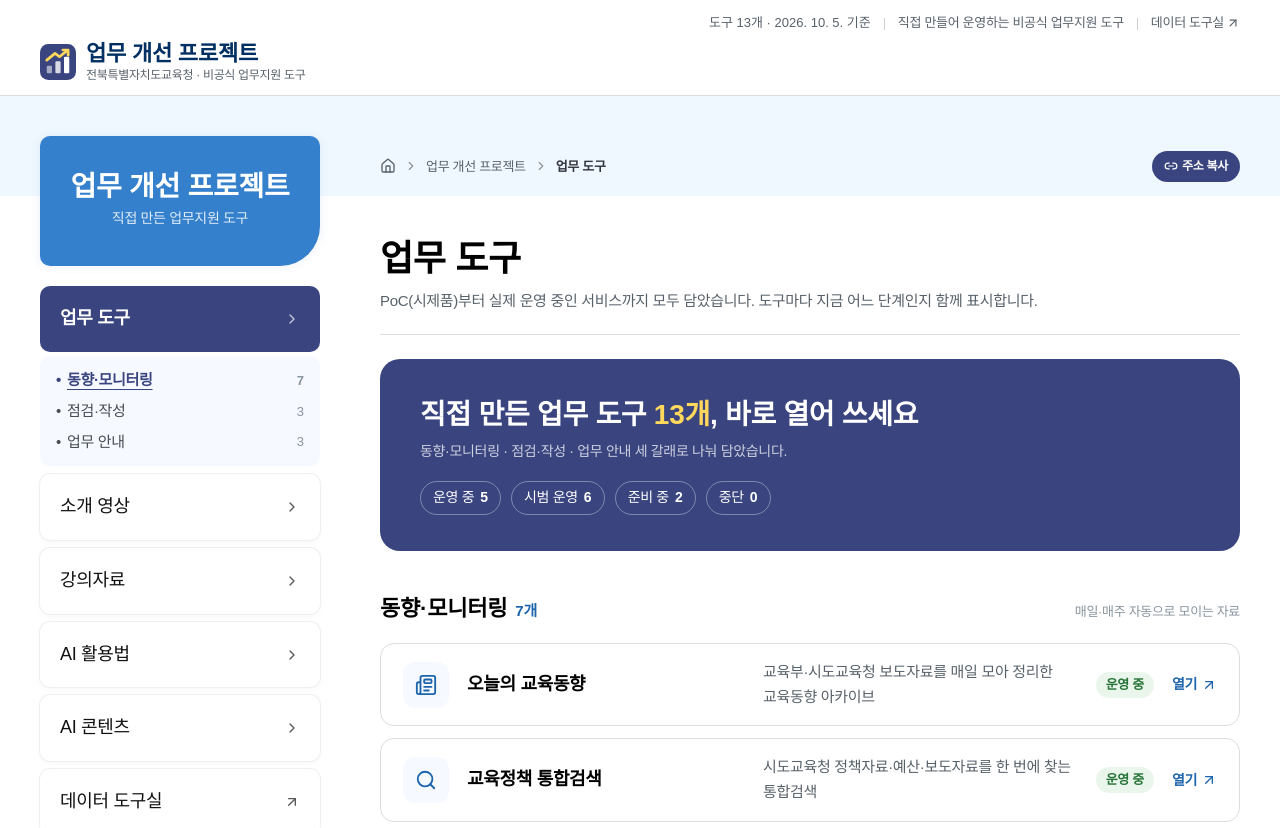
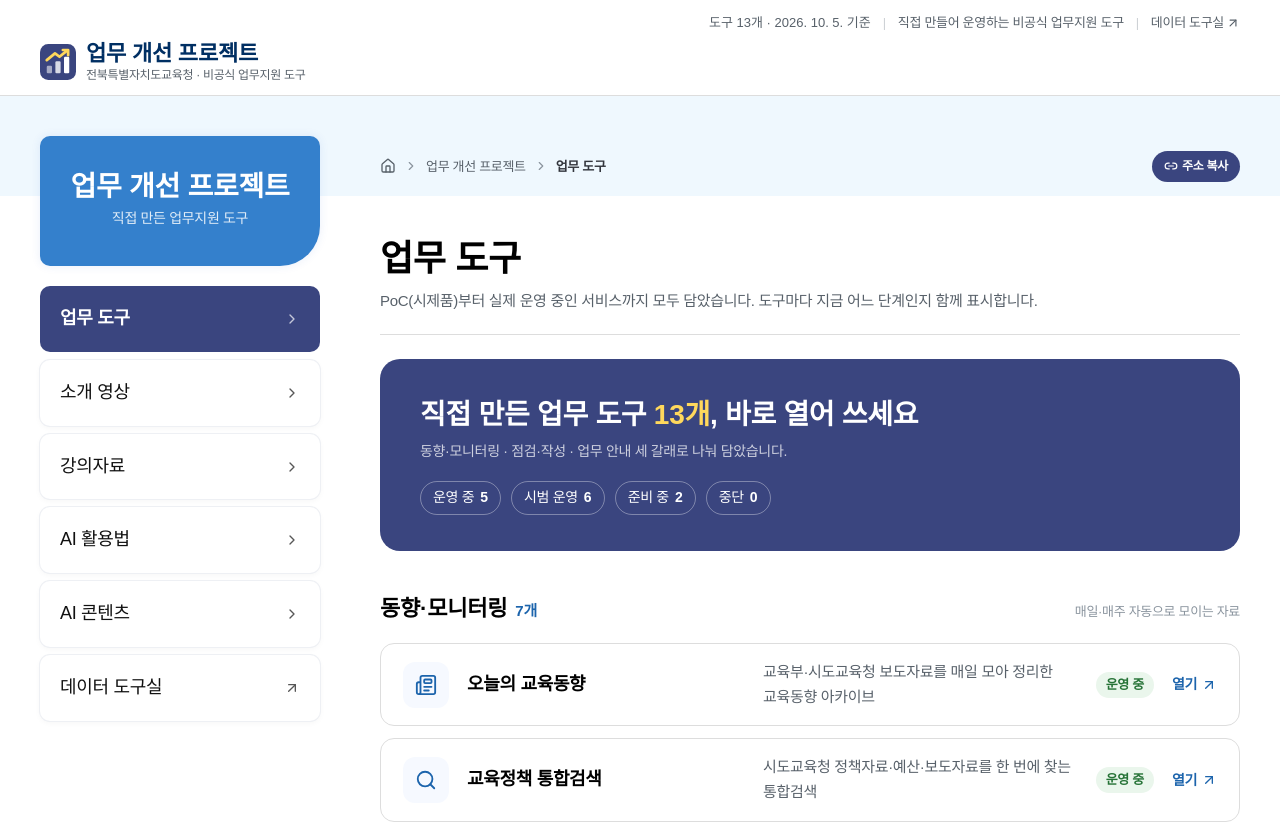
Before and after one commit to kain9012-bit/kain9012-bit.github.io, a React (Vite) app: page / in a window 1280 px wide. Shown: the top 828 px of the page. Built offline with nearby package versions, Linux system fonts and the light colour scheme; a web font is replaced by a local one.

Commit message:
AI 콘텐츠 하위 메뉴를 실제 하위 화면으로, 나머지 하위 메뉴 정리

```diff
--- a/src/App.tsx
+++ b/src/App.tsx
@@ -1,17 +1,15 @@
 import { useEffect, useMemo, useState } from 'react';
 import { Check, ChevronRight, Home, Link2 } from 'lucide-react';
 import catalog from './data/tools.json';
-import videos from './data/videos.json';
-import guides from './data/guides.json';
 import type { Catalog, Tab } from './types';
 import { Header, TABS } from './components/Header';
 import { Footer } from './components/Footer';
 import { TopButton } from './components/TopButton';
 import { ToolRow } from './components/ToolCard';
 import { LectureTab } from './components/LectureTab';
-import { VideoTab, VIDEO_GROUPS } from './components/VideoTab';
+import { VideoTab } from './components/VideoTab';
 import { WEBTOONS } from './components/WebtoonTab';
-import { ContentTab } from './components/ContentTab';
+import { ContentTab, CONTENT_SUBS, type ContentSub } from './components/ContentTab';
 import { GuideTab } from './components/GuideTab';
 import { Lnb, type LnbSub } from './components/Lnb';
 import { SecHead } from './components/Ui';
@@ -33,35 +31,19 @@ const PAGE: Record<Tab, { title: string; desc: string }> = {
   content: { title: 'AI 콘텐츠', desc: 'AI와 함께 만든 업무 웹툰과 게임을 모았습니다.' },
 };
 
-// 주소 끝 #lectures · #videos 로 그 탭을 바로 열 수 있게 한다.
-// 예전 주소 #webtoon · #games 는 AI 콘텐츠의 해당 구획으로 연다
-const OLD: Record<string, string> = { webtoon: 'sec-webtoon', games: 'sec-games' };
+// 주소 끝 #lectures · #videos 로 그 탭을 바로 연다. AI 콘텐츠는 #webtoon · #games 로 하위 화면까지 연다
+const SUBS: string[] = ['webtoon', 'games'];
 const fromHash = (): Tab => {
   const h = window.location.hash.slice(1);
-  if (h in OLD) return 'content';
+  if (SUBS.includes(h)) return 'content';
   return h === 'lectures' || h === 'guides' || h === 'videos' || h === 'content' ? h : 'tools';
 };
+const subFromHash = (): ContentSub => (window.location.hash.slice(1) === 'games' ? 'games' : 'webtoon');
 
-/** 왼쪽 메뉴 활성 항목 아래에 펼칠 하위 목록 */
-const subsOf = (tab: Tab): LnbSub[] => {
-  if (tab === 'tools') return groups.map((g) => ({ id: `sec-${g.id}`, label: g.label, count: g.tools.length }));
-  if (tab === 'videos') {
-    const list = videos as { kind: string }[];
-    return VIDEO_GROUPS.map((g) => ({ id: `sec-videos-${g.id}`, label: g.title, count: list.filter(g.match).length }));
-  }
-  if (tab === 'guides') return [
-    { id: 'sec-guides', label: '안내자료 목록', count: (guides as unknown[]).length },
-    { id: 'sec-guide-help', label: '이용 안내' },
-  ];
-  if (tab === 'content') return [
-    { id: 'sec-webtoon', label: 'AI웹툰', count: WEBTOONS.length },
-    { id: 'sec-games', label: 'AI게임', count: games.length },
-  ];
-  return [
-    { id: 'sec-lectures', label: '강의 목록' },
-    { id: 'sec-lecture-guide', label: '이용 안내' },
-  ];
-};
+/** 하위 메뉴는 AI 콘텐츠에만 둔다 */
+const subsOf = (tab: Tab): LnbSub[] => (tab === 'content'
+  ? CONTENT_SUBS.map((s) => ({ id: s.id, label: s.label, count: s.id === 'webtoon' ? WEBTOONS.length : games.length }))
+  : []);
 
 const CopyUrl: React.FC = () => {
   const [done, setDone] = useState(false);
@@ -82,22 +64,26 @@ const CopyUrl: React.FC = () => {
 
 export default function App() {
   const [tab, setTabState] = useState<Tab>(fromHash);
+  const [sub, setSubState] = useState<ContentSub>(subFromHash);
   useEffect(() => {
-    const jump = () => {
-      const sec = OLD[window.location.hash.slice(1)];
-      if (sec) setTimeout(() => document.getElementById(sec)?.scrollIntoView({ block: 'start' }), 50);
-    };
-    jump();
-    const on = () => { setTabState(fromHash()); jump(); };
+    const on = () => { setTabState(fromHash()); setSubState(subFromHash()); };
     window.addEventListener('hashchange', on);
     return () => window.removeEventListener('hashchange', on);
   }, []);
+  const setSub = (s: ContentSub) => {
+    setTabState('content');
+    setSubState(s);
+    history.replaceState(null, '', `#${s}`);
+    window.scrollTo({ top: 0 });
+  };
   const setTab = (t: Tab) => {
+    if (t === 'content') { setSub(tab === 'content' ? sub : 'webtoon'); return; }
     setTabState(t);
     history.replaceState(null, '', t === 'tools' ? window.location.pathname : `#${t}`);
     window.scrollTo({ top: 0 });
   };
-  const page = PAGE[tab];
+  const cs = CONTENT_SUBS.find((s) => s.id === sub)!;
+  const page = tab === 'content' ? { title: cs.label, desc: cs.desc } : PAGE[tab];
   const subs = useMemo(() => subsOf(tab), [tab]);
   const label = TABS.find((t) => t.id === tab)?.label ?? '';
   const by = (id: string) => workTools.filter((t) => t.status === id).length;
@@ -110,15 +96,21 @@ export default function App() {
       <div className="sub-wrap">
         <div className="sub-band" aria-hidden="true" />
         <div className="box sub">
-          <Lnb tab={tab} setTab={setTab} subs={subs} key={tab} />
+          <Lnb tab={tab} setTab={setTab} subs={subs} sub={sub} setSub={(s) => setSub(s as ContentSub)} />
 
           <main id="container" tabIndex={-1}>
             <div className="crumb">
               <Home className="w-4 h-4" aria-label="처음" />
               <ChevronRight className="w-3.5 h-3.5 text-[var(--nr-gray)]" aria-hidden="true" />
-              <span>업무 개선 프로젝트</span>
-              <ChevronRight className="w-3.5 h-3.5 text-[var(--nr-gray)]" aria-hidden="true" />
-              <span className="cur">{label}</span>
+              <span className="root">업무 개선 프로젝트</span>
+              <ChevronRight className="root w-3.5 h-3.5 text-[var(--nr-gray)]" aria-hidden="true" />
+              {tab === 'content' ? (
+                <>
+                  <span>{label}</span>
+                  <ChevronRight className="w-3.5 h-3.5 text-[var(--nr-gray)]" aria-hidden="true" />
+                  <span className="cur">{cs.label}</span>
+                </>
+              ) : <span className="cur">{label}</span>}
               <CopyUrl />
             </div>
 
@@ -128,7 +120,7 @@ export default function App() {
                 <p>{page.desc}</p>
               </div>
 
-              {tab === 'lectures' ? <LectureTab /> : tab === 'guides' ? <GuideTab /> : tab === 'videos' ? <VideoTab /> : tab === 'content' ? <ContentTab games={games} statusOf={statusOf} /> : (
+              {tab === 'lectures' ? <LectureTab /> : tab === 'guides' ? <GuideTab /> : tab === 'videos' ? <VideoTab /> : tab === 'content' ? <ContentTab sub={sub} setSub={setSub} games={games} statusOf={statusOf} /> : (
                 <>
                   <section className="hero" aria-label="업무 도구 현황">
                     <p className="big nr-title">직접 만든 업무 도구 <em>{workTools.length}개</em>, 바로 열어 쓰세요</p>
--- a/src/components/ContentTab.tsx
+++ b/src/components/ContentTab.tsx
@@ -1,27 +1,41 @@
 import React from 'react';
 import type { Status, Tool } from '../types';
 import { ToolRow } from './ToolCard';
-import { SecHead } from './Ui';
 import { WebtoonTab, WEBTOONS } from './WebtoonTab';
 
-/** AI 콘텐츠 — AI와 함께 만든 웹툰·게임. 왼쪽 하위 메뉴는 종류(웹툰·게임)로 나눈다 */
-export const ContentTab: React.FC<{ games: Tool[]; statusOf: Record<string, Status> }> = ({ games, statusOf }) => (
+export type ContentSub = 'webtoon' | 'games';
+export const CONTENT_SUBS: { id: ContentSub; label: string; desc: string }[] = [
+  { id: 'webtoon', label: 'AI웹툰', desc: 'AI와 함께 만든 업무 웹툰을 모았습니다. 회차를 누르면 새 창에서 바로 읽을 수 있습니다.' },
+  { id: 'games', label: 'AI게임', desc: '업무를 게임처럼 미리 겪어 보고 익히도록 AI와 함께 만든 게임을 모았습니다.' },
+];
+
+/** AI 콘텐츠 — 하위 메뉴(AI웹툰 · AI게임)마다 따로 보이는 화면 */
+export const ContentTab: React.FC<{
+  sub: ContentSub; setSub: (s: ContentSub) => void; games: Tool[]; statusOf: Record<string, Status>;
+}> = ({ sub, setSub, games, statusOf }) => (
   <>
-    <section className="hero" aria-label="AI 콘텐츠 현황">
-      <p className="big nr-title">AI와 함께 만든 웹툰 <em>{WEBTOONS.length}편</em> · 게임 <em>{games.length}개</em></p>
-      <p className="note">업무 이야기를 웹툰으로 읽고, 게임으로 미리 겪어 봅니다. 누르면 새 창에서 열립니다.</p>
-    </section>
+    {/* 왼쪽 메뉴가 숨는 좁은 화면에서만 보이는 하위 메뉴 */}
+    <div className="subtabs lg:hidden" role="tablist" aria-label="AI 콘텐츠 하위 메뉴">
+      {CONTENT_SUBS.map((s) => (
+        <button key={s.id} type="button" role="tab" aria-selected={sub === s.id} className={sub === s.id ? 'on' : ''}
+          onClick={() => setSub(s.id)}>
+          {s.label} <span className="tabular-nums">{s.id === 'webtoon' ? WEBTOONS.length : games.length}</span>
+        </button>
+      ))}
+    </div>
 
-    <section id="sec-webtoon" className="sec" aria-labelledby="h-webtoon">
-      <SecHead id="h-webtoon" count={WEBTOONS.length} note="세로 스크롤 웹툰">AI웹툰</SecHead>
-      <div className="sec-body"><WebtoonTab /></div>
-    </section>
-
-    <section id="sec-games" className="sec" aria-labelledby="h-games">
-      <SecHead id="h-games" count={games.length} note="놀이처럼 해 보며 업무 흐름 익히기">AI게임</SecHead>
-      <ul className="sec-body grid gap-3">
-        {games.map((t) => <ToolRow key={t.id} tool={t} status={statusOf[t.status]} />)}
-      </ul>
-    </section>
+    {sub === 'webtoon' ? (
+      <WebtoonTab />
+    ) : (
+      <>
+        <section className="hero" aria-label="AI게임 현황">
+          <p className="big nr-title">AI와 함께 만든 업무 게임 <em>{games.length}개</em></p>
+          <p className="note">놀이처럼 해 보며 업무 흐름을 익히는 게임. 누르면 새 창에서 바로 시작합니다.</p>
+        </section>
+        <ul className="grid gap-3 mt-8">
+          {games.map((t) => <ToolRow key={t.id} tool={t} status={statusOf[t.status]} />)}
+        </ul>
+      </>
+    )}
   </>
 );
--- a/src/components/Lnb.tsx
+++ b/src/components/Lnb.tsx
@@ -1,49 +1,20 @@
-import React, { useEffect, useState } from 'react';
+import React from 'react';
 import { ArrowUpRight, ChevronRight } from 'lucide-react';
 import type { Tab } from '../types';
 import { TABS_AFTER, TABS_BEFORE, TOOL_ROOM } from './Header';
 
 export interface LnbSub { id: string; label: string; count?: number }
 
-/** 왼쪽 메뉴 — 파란 제목 카드 + 흰 메뉴 카드(활성은 남색) + 활성 메뉴 아래 연한 바탕 하위 목록.
- *  하위 목록은 지금 화면의 구획으로 내려가고, 보고 있는 구획을 굵게 표시한다. 스크롤바·고정 없음. */
-export const Lnb: React.FC<{ tab: Tab; setTab: (t: Tab) => void; subs: LnbSub[] }> = ({ tab, setTab, subs }) => {
-  const [active, setActive] = useState(subs[0]?.id);
-
-  useEffect(() => {
-    const on = () => {
-      let cur = subs[0]?.id;
-      for (const s of subs) {
-        const el = document.getElementById(s.id);
-        if (el && el.getBoundingClientRect().top < 160) cur = s.id;
-      }
-      // 맨 아래까지 내려 마지막 구획이 끝까지 못 올라오면 마지막 구획을 표시
-      const end = window.innerHeight + window.scrollY >= document.documentElement.scrollHeight - 4;
-      if (end && window.scrollY > 0 && subs.length) cur = subs[subs.length - 1].id;
-      setActive(cur);
-    };
-    on();
-    window.addEventListener('scroll', on, { passive: true });
-    return () => window.removeEventListener('scroll', on);
-  }, [subs]);
-
-  const go = (id: string) => {
-    document.getElementById(id)?.scrollIntoView({ behavior: 'smooth', block: 'start' });
-    setActive(id);
-  };
-
-  return (
-    <aside className="lnb" aria-label="메뉴">
-      <h2>
-        <span className="t nr-title">업무 개선 프로젝트</span>
-        <span className="s">직접 만든 업무지원 도구</span>
-      </h2>
-      <ul>
-        {TABS_BEFORE.map((t) => {
+/** 왼쪽 메뉴 — 파란 제목 카드 + 흰 메뉴 카드(활성은 남색).
+ *  하위 메뉴가 있는 메뉴(AI 콘텐츠)만 활성일 때 아래에 하위 메뉴를 펼친다. 하위 메뉴를 누르면 그 화면만 보인다. */
+export const Lnb: React.FC<{
+  tab: Tab; setTab: (t: Tab) => void; subs: LnbSub[]; sub?: string; setSub: (id: string) => void;
+}> = ({ tab, setTab, subs, sub, setSub }) => {
+  const item = (t: { id: Tab; label: string }) => {
     const on = tab === t.id;
     return (
       <li key={t.id}>
-              <button type="button" className={`lnb-item ${on ? 'on' : ''}`} aria-current={on ? 'page' : undefined}
+        <button type="button" className={`lnb-item ${on ? 'on' : ''}`} aria-current={on && !subs.length ? 'page' : undefined}
           onClick={() => setTab(t.id)}>
           {t.label}
           <ChevronRight className="w-4 h-4" aria-hidden="true" />
@@ -52,7 +23,8 @@ export const Lnb: React.FC<{ tab: Tab; setTab: (t: Tab) => void; subs: LnbSub[]
           <ul className="lnb-sub">
             {subs.map((s) => (
               <li key={s.id}>
-                      <button type="button" className={active === s.id ? 'on' : ''} onClick={() => go(s.id)}>
+                <button type="button" className={sub === s.id ? 'on' : ''} aria-current={sub === s.id ? 'page' : undefined}
+                  onClick={() => setSub(s.id)}>
                   <span aria-hidden="true">•</span>
                   <span className="l">{s.label}</span>
                   {s.count !== undefined && <span className="n tabular-nums">{s.count}</span>}
@@ -63,7 +35,16 @@ export const Lnb: React.FC<{ tab: Tab; setTab: (t: Tab) => void; subs: LnbSub[]
         )}
       </li>
     );
-        })}
+  };
+
+  return (
+    <aside className="lnb" aria-label="메뉴">
+      <h2>
+        <span className="t nr-title">업무 개선 프로젝트</span>
+        <span className="s">직접 만든 업무지원 도구</span>
+      </h2>
+      <ul>
+        {TABS_BEFORE.map(item)}
         <li>
           <a href={TOOL_ROOM} target="_blank" rel="noopener noreferrer" className="lnb-item">
             데이터 도구실
@@ -71,31 +52,7 @@ export const Lnb: React.FC<{ tab: Tab; setTab: (t: Tab) => void; subs: LnbSub[]
             <span className="sr-only">(새 창)</span>
           </a>
         </li>
-        {TABS_AFTER.map((t) => {
-          const on = tab === t.id;
-          return (
-            <li key={t.id}>
-              <button type="button" className={`lnb-item ${on ? 'on' : ''}`} aria-current={on ? 'page' : undefined}
-                onClick={() => setTab(t.id)}>
-                {t.label}
-                <ChevronRight className="w-4 h-4" aria-hidden="true" />
-              </button>
-              {on && subs.length > 0 && (
-                <ul className="lnb-sub">
-                  {subs.map((s) => (
-                    <li key={s.id}>
-                      <button type="button" className={active === s.id ? 'on' : ''} onClick={() => go(s.id)}>
-                        <span aria-hidden="true">•</span>
-                        <span className="l">{s.label}</span>
-                        {s.count !== undefined && <span className="n tabular-nums">{s.count}</span>}
-                      </button>
-                    </li>
-                  ))}
-                </ul>
-              )}
-            </li>
-          );
-        })}
+        {TABS_AFTER.map(item)}
       </ul>
     </aside>
   );
```
Also changed, not shown: src/index.css (+12 -0 lines). Lines whose indentation alone changed are shown as unchanged.
